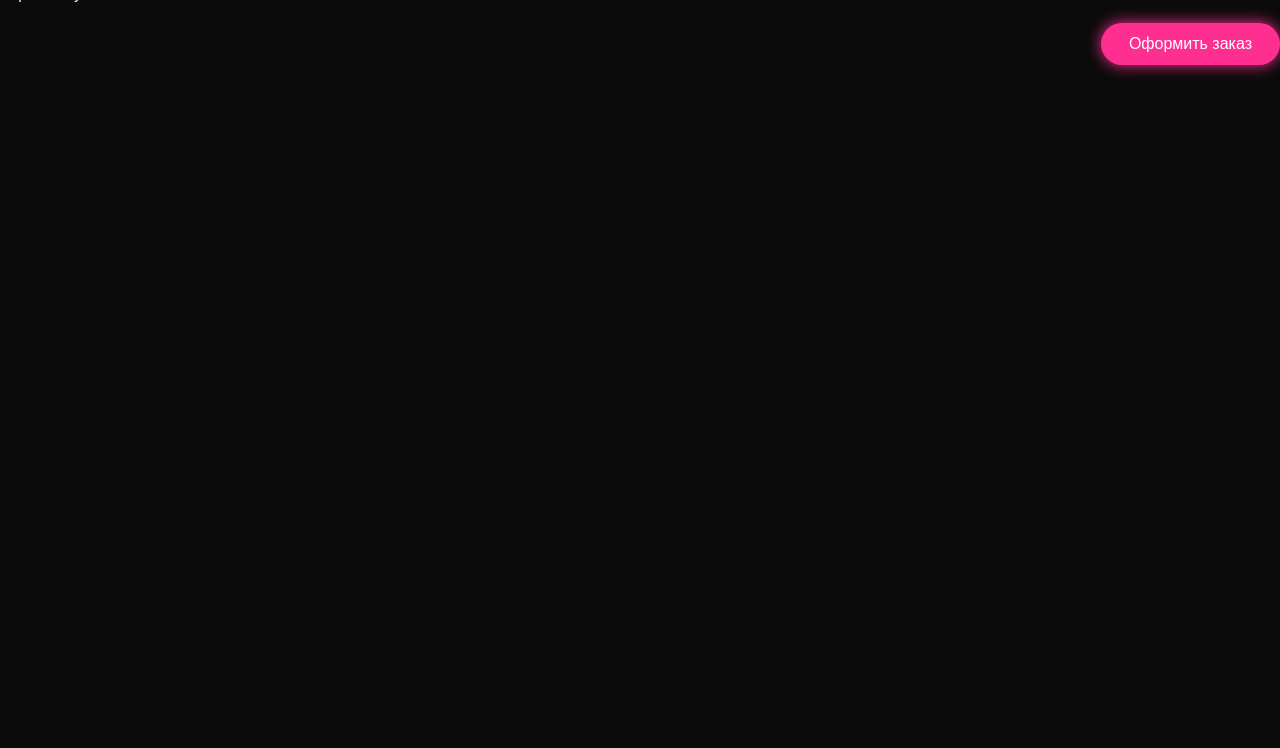
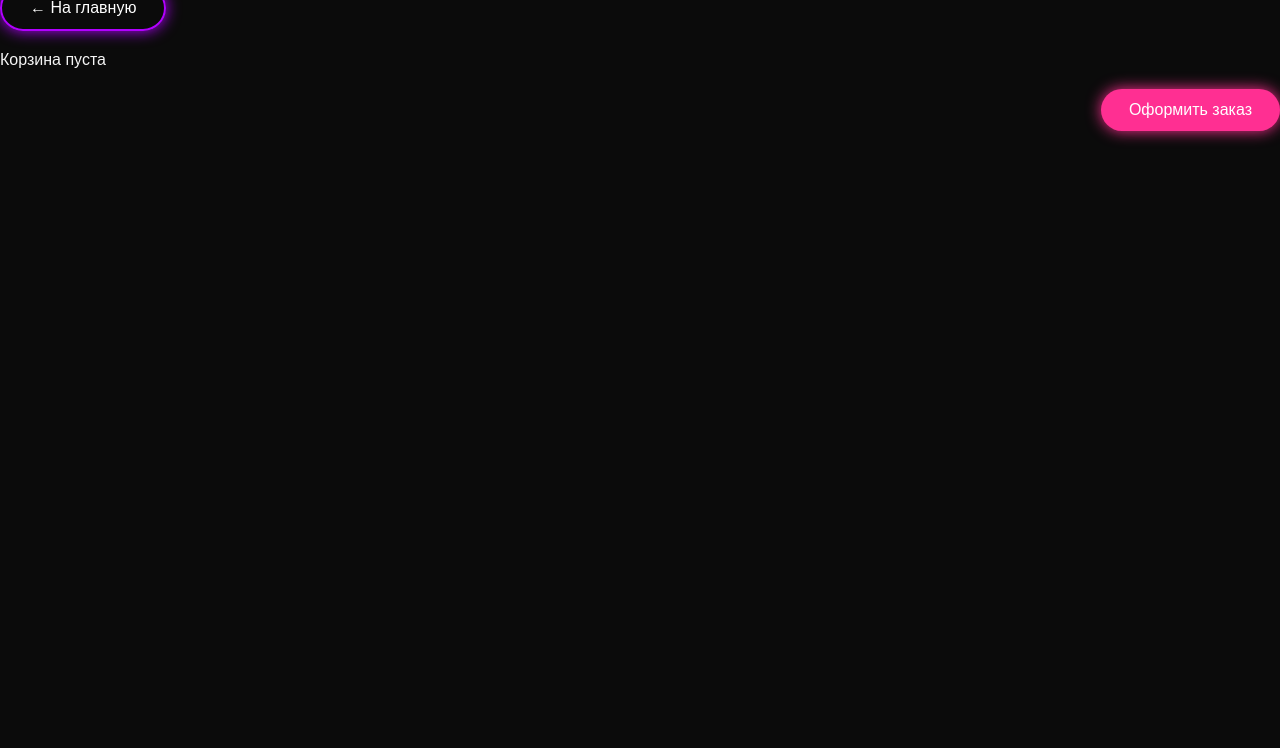
Before and after one commit to vvversss/myair, a website: page cart.html in a window 1280 px wide. Shown: the part 52-800 px from the top of the page. Drawn offline with Linux system fonts and the light colour scheme.

Commit message:
Update cart.html

```diff
--- a/cart.html
+++ b/cart.html
@@ -8,6 +8,7 @@
 <body>
 
 <h1>Корзина</h1>
+<a href="index.html" class="btn btn-outline" style="margin-bottom:20px; display:inline-block;">← На главную</a>
 <div id="cartItems" class="catalog-grid"></div>
 
 <div class="cart-footer">
```
